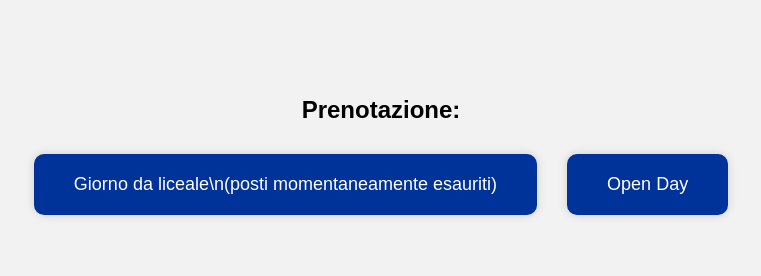
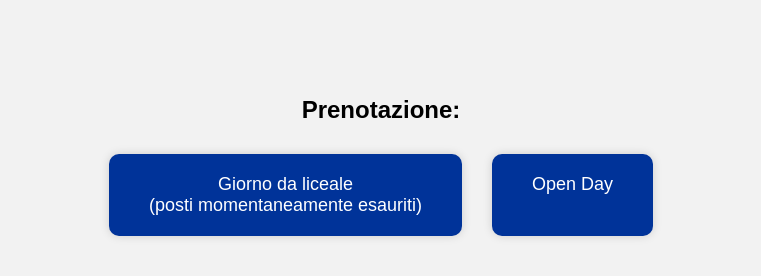
Before and after one commit to panta1509/open-day, a plain HTML site: page index.htm in a window 1280 px wide. Shown: the whole page, without its empty margins (259-1020 px from the left). Drawn offline with Linux system fonts and the light colour scheme.

Commit message:
Update index.htm

```diff
--- a/index.htm
+++ b/index.htm
@@ -56,7 +56,7 @@
 
     <div class="choices">
 
-        <a href="https://docs.google.com/forms/d/e/1FAIpQLSf0uH9MM7ZjQvES7hfYaaN5NY2xlLBT4ra7YOu_pnZ2Sm-AIQ/viewform" class="choice">Giorno da liceale\n(posti momentaneamente esauriti)</a>
+        <a href="https://docs.google.com/forms/d/e/1FAIpQLSf0uH9MM7ZjQvES7hfYaaN5NY2xlLBT4ra7YOu_pnZ2Sm-AIQ/viewform" class="choice">Giorno da liceale<br>(posti momentaneamente esauriti)</a>
         <a href="https://panta1509.github.io/date/" class="choice">Open Day</a>
 
     </div>
```
